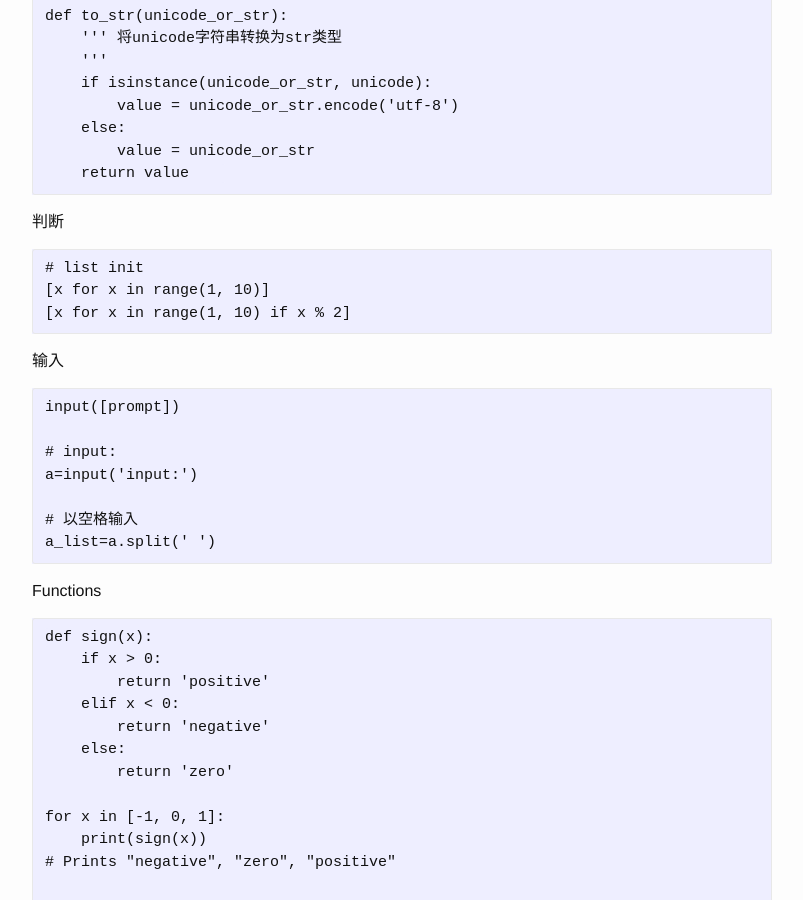
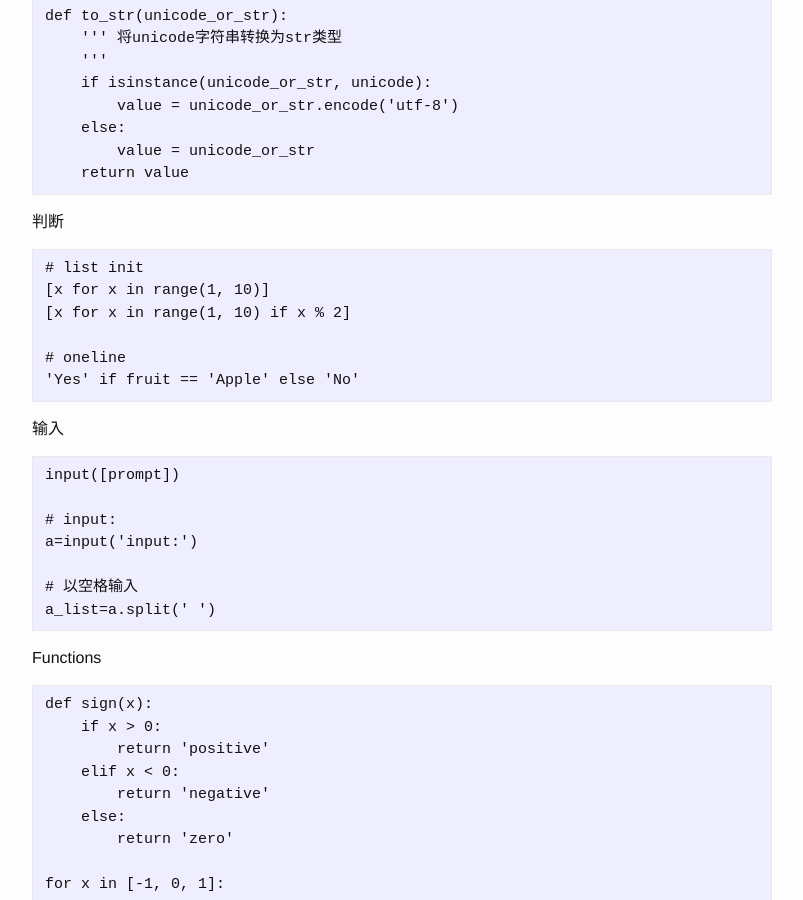
Before and after one commit to josephstalin117/josephstalin117.github.io, a Jekyll site: the page built from _posts/2017-08-10-python.markdown, in a window 1280 px wide and 900 px high, scrolled down 445 px. Shown: the whole window, without its empty margins (238-1041 px from the left). Built offline with Jekyll 4.4.1, drawn with Linux system fonts in a browser that asks for light colours.

Commit message:
python if oneline

````diff
--- a/_posts/2017-08-10-python.markdown
+++ b/_posts/2017-08-10-python.markdown
@@ -32,6 +32,9 @@ def to_str(unicode_or_str):
 # list init
 [x for x in range(1, 10)]
 [x for x in range(1, 10) if x % 2]
+
+# oneline
+'Yes' if fruit == 'Apple' else 'No'
 ```
 
 输入
````
